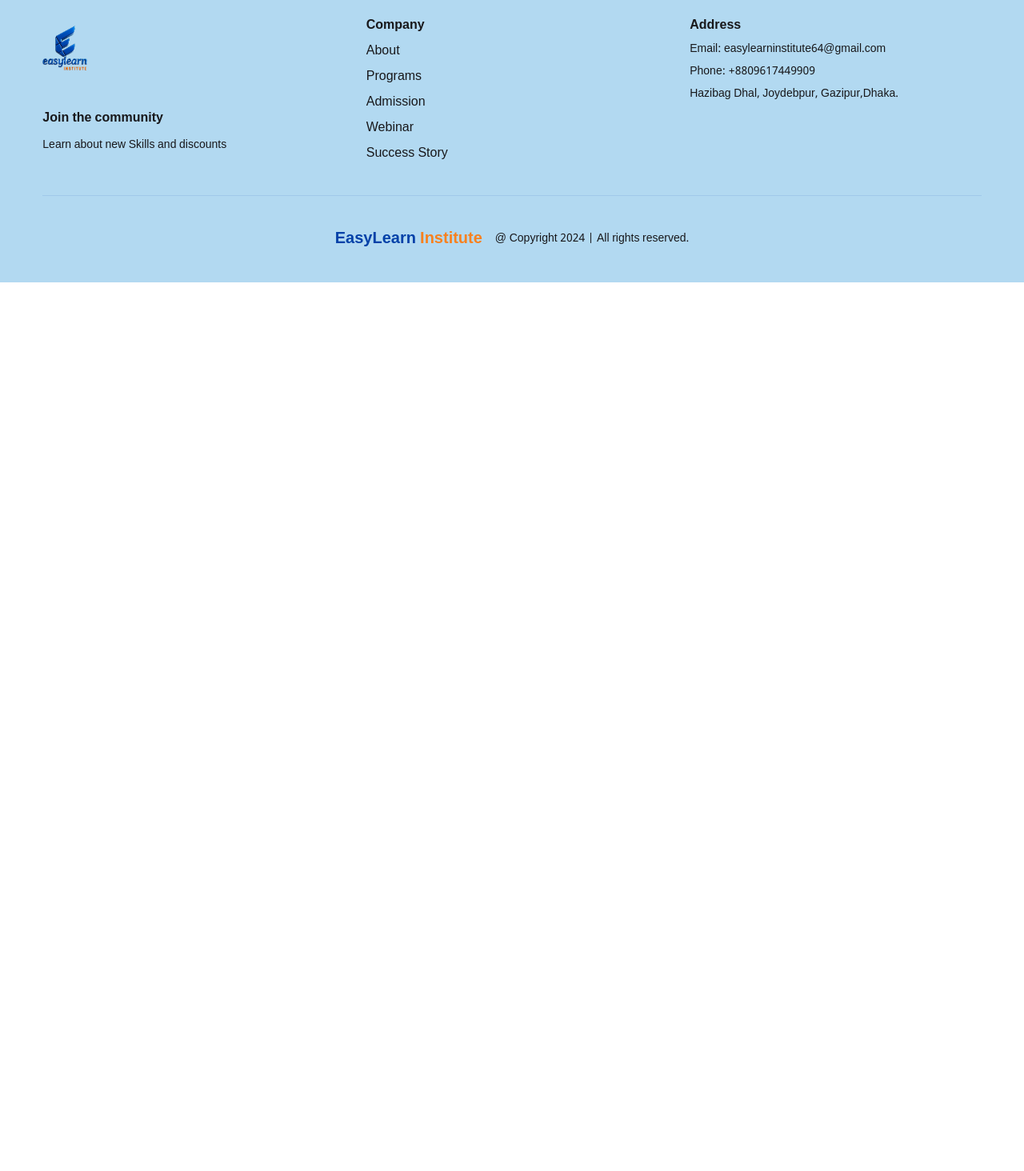
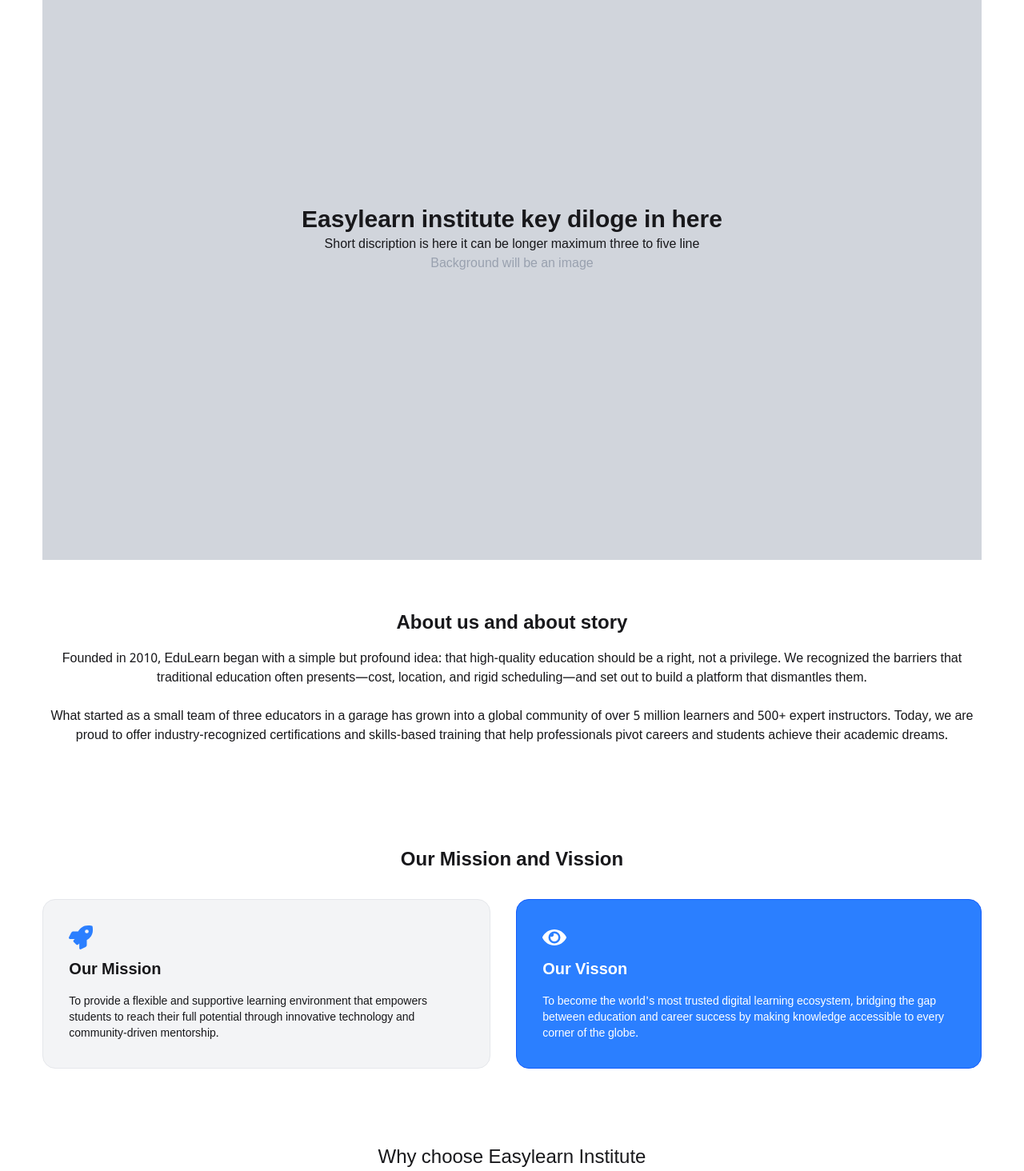
Before and after one commit to easylearninstitute/easy-learn-institute-client, a React (Vite) app: page /about in a window 1280 px wide. Shown: the part 1330-2794 px from the top of the page at 80% size. Before the commit the page ends 1683 px from the top, so only its background shows below. Built offline with nearby package versions, Linux system fonts and the light colour scheme.

Commit message:
Added About section

```diff
--- a/src/pages/About/About/About.jsx
+++ b/src/pages/About/About/About.jsx
@@ -1,12 +1,24 @@
 import React from 'react';
 import AboutBanner from '../AboutBanner/AboutBanner';
 import Mission from '../Mission/Mission';
+import HeroAbout from '../HeroAbout/HeroAbout';
+import AboutUs from '../AboutUs/AboutUs';
+import MissionVision from '../MissionVision/MissionVision';
+import WhyChooseUs from '../WhyChooseUs/WhyChooseUs';
+import Offer from '../Offer/Offer';
+import Students from '../Students/Students';
 
 const About = () => {
     return (
         <div className='max-w-7xl mx-auto w-11/12 my-16'>
             <AboutBanner></AboutBanner>
             <Mission></Mission>
+            <HeroAbout></HeroAbout>
+            <AboutUs></AboutUs>
+            <MissionVision></MissionVision>
+            <WhyChooseUs></WhyChooseUs>
+            <Offer></Offer>
+            <Students></Students>
         </div>
     );
 };
--- /dev/null
+++ b/src/pages/About/AboutUs/AboutUs.jsx
@@ -0,0 +1,17 @@
+import React from 'react';
+
+const AboutUs = () => {
+    const textOne = "Founded in 2010, EduLearn began with a simple but profound idea: that high-quality education should be a right, not a privilege. We recognized the barriers that traditional education often presents—cost, location, and rigid scheduling—and set out to build a platform that dismantles them.";
+    const textTwo = "What started as a small team of three educators in a garage has grown into a global community of over 5 million learners and 500+ expert instructors. Today, we are proud to offer industry-recognized certifications and skills-based training that help professionals pivot careers and students achieve their academic dreams.";
+    return (
+        <div className='py-16 text-center max-w-7xl mx-auto'>
+            <h2 className='text-2xl mb-4 font-bold'>About us and about story</h2>
+            <p>{textOne}</p>
+            <div className='my-6'></div>
+            <p>{textTwo}</p>
+
+        </div>
+    );
+};
+
+export default AboutUs;
--- /dev/null
+++ b/src/pages/About/HeroAbout/HeroAbout.jsx
@@ -0,0 +1,14 @@
+import React from 'react';
+
+const HeroAbout = () => {
+    return (
+        <div className='h-screen bg-gray-300 flex flex-col text-center justify-center'>
+            <h2 className='text-3xl font-bold'>Easylearn institute key diloge in here</h2>
+            <p>Short discription is here it can be longer maximum three to five line</p>
+            <p className='text-gray-400'>Background will be an image</p>
+
+        </div>
+    );
+};
+
+export default HeroAbout;
--- /dev/null
+++ b/src/pages/About/MissionVision/MissionVision.jsx
@@ -0,0 +1,28 @@
+import React from 'react';
+import { FaRocket } from "react-icons/fa";
+import { FaEye } from "react-icons/fa";
+
+const MissionVision = () => {
+    const missionText = "To provide a flexible and supportive learning environment that empowers students to reach their full potential through innovative technology and community-driven mentorship.";
+    const vissionText = "To become the world's most trusted digital learning ecosystem, bridging the gap between education and career success by making knowledge accessible to every corner of the globe.";
+    return (
+        <div className='max-w-7xl mx-auto py-16'>
+            <h2 className='text-2xl font-bold mb-8 text-center'>Our Mission and Vission</h2>
+            <div className='flex flex-col md:flex-row'>
+                <div className='bg-gray-100 p-8 rounded-2xl border border-gray-200'>
+                    <FaRocket className='text-3xl text-blue-500 mb-3' />
+                    <h3 className='text-xl font-bold mb-4'>Our Mission</h3>
+                    <p className='text-sm'>{missionText}</p>
+                </div>
+                <div className='m-4'></div>
+                <div className='bg-blue-500 p-8 rounded-2xl border border-blue-600 text-white'>
+                    <FaEye className='text-3xl  mb-3' />
+                    <h3 className='text-xl font-bold mb-4'>Our Visson</h3>
+                    <p className='text-sm'>{vissionText}</p>
+                </div>
+            </div>
+        </div>
+    );
+};
+
+export default MissionVision;
--- /dev/null
+++ b/src/pages/About/Offer/Offer.jsx
@@ -0,0 +1,62 @@
+import React from 'react';
+import { FaCalendarAlt } from "react-icons/fa";
+import { FaMapMarkerAlt } from "react-icons/fa";
+import { MdSupportAgent } from "react-icons/md";
+import { LuAlarmClock } from "react-icons/lu";
+import { FaPeopleGroup } from "react-icons/fa6";
+
+const Offer = () => {
+    const offers = [
+        {
+            icon: <FaCalendarAlt />,
+            title: "Flexible class",
+            dis: "Schedule your learning around your life. Our on-demand video lessons and live weekend sessions fit any lifestyle.",
+        },
+        {
+            icon: <FaMapMarkerAlt />,
+            title: "Learn from Anywhere",
+            dis: "Access our platform from your desktop, tablet, or mobile phone. Education that travels with you across the world.",
+        },
+        {
+            icon: <MdSupportAgent />,
+            title: "Active support System",
+            dis: "Our 24/7 student success team and dedicated mentors are always here to help you through challenging topics.",
+        },
+        {
+            icon: <LuAlarmClock />,
+            title: "Upcoming Courses",
+            dis: "Stay ahead of the curve with our monthly curriculum updates focused on AI, Blockchain, and modern technologies.",
+        },
+        {
+            icon: <FaPeopleGroup />,
+            title: "Office & Learning culture",
+            dis: "We foster a culture of inclusively and continuous growth. Our team lives by the same values we teach—curiosity, empathy, and innovation.",
+        },
+    ];
+    return (
+        <div className="max-w-7xl mx-auto">
+            <div className="grid gap-4 md:grid-cols-2 lg:grid-cols-4">
+                {offers.map((offer) => {
+                    // const icon = offer.icon;
+                    return (
+                        <div className="">
+                            <div className="border border-gray-200 rounded p-6">
+                                {/* <div className="w-content">
+                <FaPeopleGroup className="text-4xl bg-blue-50 p-2 rounded" />
+                <div className="text-4xl bg-blue-500 p-2 rounded w-fit">{offer.icon}</div>
+              </div> */}
+                                <div className="inline-flex items-center justify-center text-4xl bg-blue-100 p-2 rounded">
+                                    <span className="text-blue-500">{offer.icon}</span>
+                                </div>
+                                <h3 className="font-bold text-xl my-4">{offer.title}</h3>
+                                <p className="text-sm">{offer.dis}</p>
+                            </div>
+                        </div>
+                    );
+                })}
+            </div>
+        </div>
+    );
+};
+
+export default Offer;
--- /dev/null
+++ b/src/pages/About/Students/Students.jsx
@@ -0,0 +1,32 @@
+import React from 'react';
+
+const Students = () => {
+    const studentStates = [
+        {
+            amount: 50,
+            title: "Alumni Students",
+        },
+        {
+            amount: 1000,
+            title: "Running Students",
+        },
+        {
+            amount: 200,
+            title: "UpComing Students",
+        },
+    ];
+    return (
+        <div className="max-w-7xl mx-auto py-12">
+            <div className="grid grid-cols-1 gap-4 text-center md:grid-cols-2 lg:grid-cols-3 justify-items-center">
+                {studentStates.map((state) => (
+                    <div className="p-8 bg-blue-200 w-60 rounded-xl ">
+                        <h2 className="text-4xl font-bold text-blue-600">{state.amount}+</h2>
+                        <p>{state.title}</p>
+                    </div>
+                ))}
+            </div>
+        </div>
+    );
+};
+
+export default Students;
--- /dev/null
+++ b/src/pages/About/WhyChooseUs/WhyChooseUs.jsx
@@ -0,0 +1,12 @@
+import React from 'react';
+
+const WhyChooseUs = () => {
+    return (
+        <div className='text-center my-8'>
+            <h2 className='text-2xl'>Why choose Easylearn Institute</h2>
+            <p className='text-sm'>We combine cutting-edge technology with human-centric teaching methods to ensure your success.</p>
+        </div>
+    );
+};
+
+export default WhyChooseUs;
```
